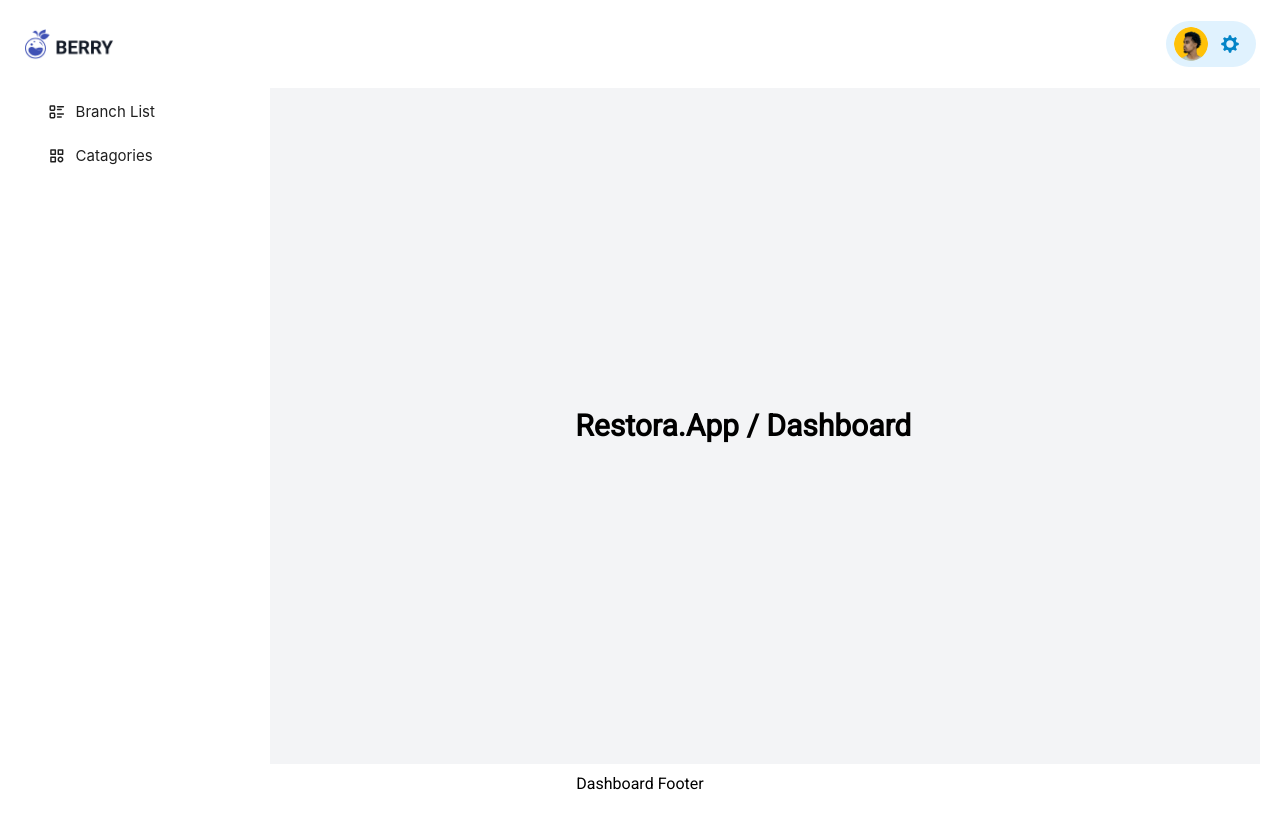
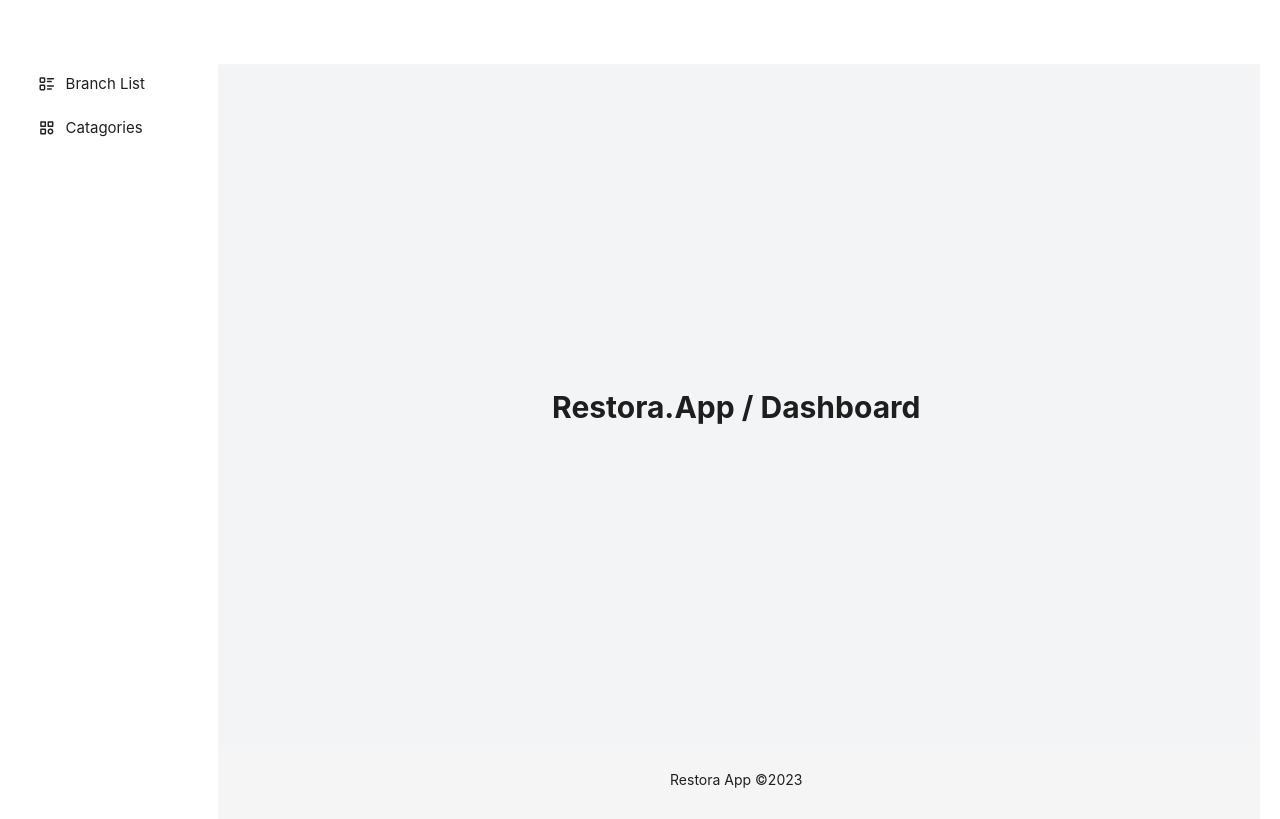
Before and after one commit to rehanmosabbir/codecamprestora.web, a Next.js app: page /dashboard in a window 1280 px wide. Built offline with nearby package versions, Linux system fonts and the light colour scheme.

Commit message:
style : Layout change

```diff
--- a/src/components/LeftMenuBar.tsx
+++ b/src/components/LeftMenuBar.tsx
@@ -46,7 +46,6 @@ const rootSubmenuKeys = ["sub1", "sub2", "sub4"];
 const LeftMenuBar: React.FC = () => {
   const [openKeys, setOpenKeys] = useState(["sub1"]);
   const router = useRouter();
-  // console.log(router);
   const showMenu = router.pathname.includes("/branchlist/[branchid]");
 
   const onOpenChange: MenuProps["onOpenChange"] = (keys) => {
@@ -59,22 +58,18 @@ const LeftMenuBar: React.FC = () => {
   };
 
   return (
-    <div className="">
     <Menu
       mode="inline"
       openKeys={openKeys}
       onOpenChange={onOpenChange}
       style={{
-          width: 250,
-          flex: "auto",
         fontSize: 15,
         paddingRight: 10,
+        paddingLeft: 10,
         border: 0,
       }}
       items={showMenu ? menuItems : rootItems}
-        className="min-h-screen fixed gap-5"
     />
-    </div>
   );
 };
 
--- /dev/null
+++ b/src/components/RootLayout.tsx
@@ -0,0 +1,63 @@
+import React, { ReactNode } from "react";
+import { Button, Layout, theme } from "antd";
+
+import LeftMenuBar from "./LeftMenuBar";
+
+const { Header, Content, Sider, Footer } = Layout;
+
+const RootLayout = ({ children }: { children: ReactNode }) => {
+  const {
+    token: { colorBgContainer, borderRadiusLG },
+  } = theme.useToken();
+
+  return (
+    <Layout>
+      <Header
+        style={{
+          position: "sticky",
+          top: 0,
+          zIndex: 1,
+          width: "100%",
+          display: "flex",
+          alignItems: "center",
+          background: colorBgContainer,
+        }}
+      ></Header>
+      <Layout
+        hasSider
+        style={{ paddingRight: "20px", background: colorBgContainer }}
+      >
+        <Sider
+          width="17%"
+          style={{
+            overflow: "auto",
+            height: "100vh",
+            position: "fixed",
+            background: colorBgContainer,
+            top: 60,
+            left: 0,
+          }}
+        >
+          <LeftMenuBar />
+        </Sider>
+        <Layout style={{ padding: "5px" }}>
+          <Content
+            style={{
+              marginLeft: "17%",
+              minHeight: 280,
+              background: colorBgContainer,
+              borderRadius: borderRadiusLG,
+            }}
+          >
+            {children}
+          </Content>
+          <Footer style={{ marginLeft: "17%", textAlign: "center" }}>
+            Restora App ©2023
+          </Footer>
+        </Layout>
+      </Layout>
+    </Layout>
+  );
+};
+
+export default RootLayout;
--- a/src/pages/_app.tsx
+++ b/src/pages/_app.tsx
@@ -1,55 +1,22 @@
-import { Footer } from "@/components/FooterComponent/Footer";
-import { Header } from "@/components/HeaderComponent/Header";
-import "@/styles/globals.css";
 import type { AppProps } from "next/app";
-import { Roboto } from "next/font/google";
-import { ConfigProvider, Flex } from "antd";
+import { ConfigProvider } from "antd";
 import theme from "../../theme/themeConfig";
 import { SessionProvider } from "next-auth/react";
-import LeftMenuBar from "@/components/LeftMenuBar";
 
-const roboto = Roboto({
-  weight: "400",
-  subsets: ["latin"],
-});
+import "@/styles/globals.css";
+import RootLayout from "@/components/RootLayout";
 
 export default function App({
   Component,
   pageProps: { session, ...pageProps },
-  router,
 }: AppProps) {
-  const isShow = (): boolean => {
-    const pathsWithoutHeader = ["/registration", "/login"];
-
-    return !pathsWithoutHeader.includes(router.pathname);
-  };
-
   return (
-    <>
-      <ConfigProvider theme={theme}>
-        <SessionProvider session={session}>
-          <div className="flex flex-col min-h-screen">
-            <header className={`${roboto.className} sticky top-0`}>
-              {isShow() && <Header />}
-            </header>
-            <main
-              className={`${roboto.className} flex-grow ${
-                isShow() ? "px-5" : ""
-              } overflow-hidden`}
-            >
-              <div className="grid grid-cols-6">
-                {isShow() && <LeftMenuBar />}
-                <div className={isShow() ? `col-span-5` : "col-span-6"}>
-                  <Component {...pageProps} />
-                </div>
-              </div>
-            </main>
-            <footer className={roboto.className}>
-              {isShow() && <Footer />}
-            </footer>
-          </div>
-        </SessionProvider>
-      </ConfigProvider>
-    </>
+    <ConfigProvider theme={theme}>
+      <SessionProvider session={session}>
+        <RootLayout>
+          <Component {...pageProps} />
+        </RootLayout>
+      </SessionProvider>
+    </ConfigProvider>
   );
 }
```
Lines whose indentation alone changed are shown as unchanged.
